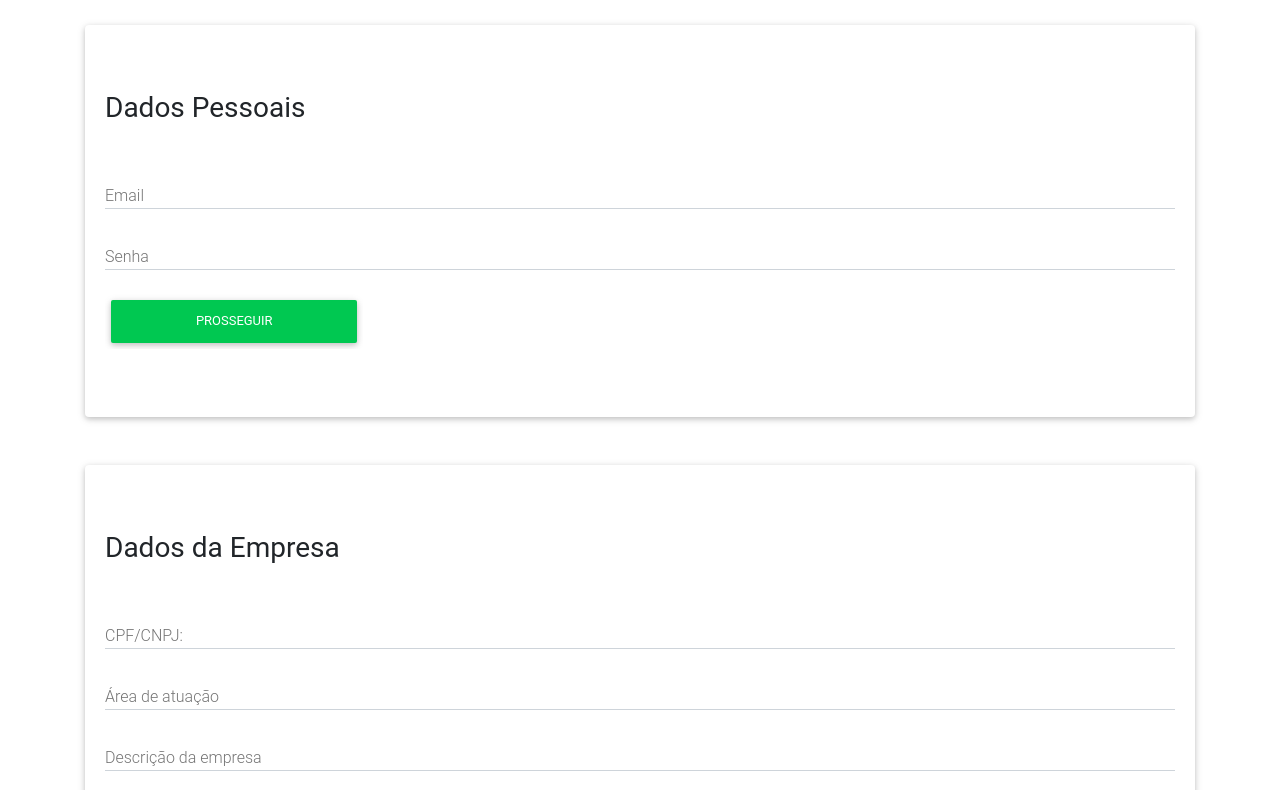
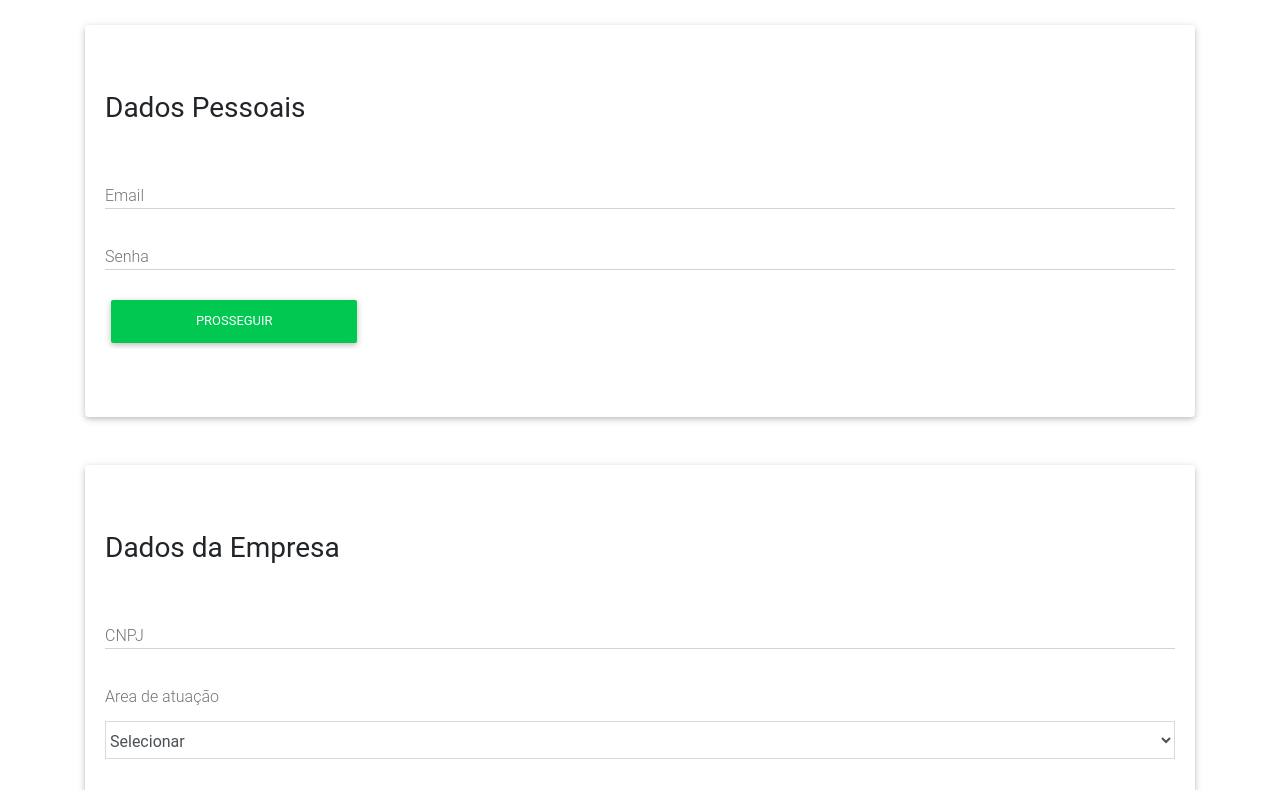
Before and after one commit to Kanthus123/Hackathon, a website: page TimelordsApp/src/form.html in a window 1280 px wide. Shown: the part 162-952 px from the top of the page. Drawn offline with nearby package versions, Linux system fonts and the light colour scheme.

Commit message:
atualização form by deborah

```diff
--- a/TimelordsApp/src/form.html
+++ b/TimelordsApp/src/form.html
@@ -53,13 +53,29 @@
       <div class="card-body">
         <h3 class="mt-5 mb-5">Dados da Empresa</h3>
         <div class="md-form">
-          <input type="text" id="CPF" class="form-control">
-          <label for="CPF">CPF/CNPJ:</label>
+          <input type="text" id="CNPJ" class="form-control">
+          <label for="CNPJ">CNPJ</label>
         </div>
         <div class="md-form">
-          <input type="text" id="Area" class="form-control">
-          <label for="Area">Área de atuação</label>
-        </div>
+              <label for="Area">Area de atuação</label><br></br>
+              <select id="Area" class="form-control">
+                <option value="selecionar" disabled selected>Selecionar</option>
+                <option value="infraestrutura">Infraestrutura</option>
+                <option value="industria">Indústria, Comércio e Serviços</option>
+                <option value="agropecuaria">Agropecuária</option>
+                <option value="administracao">Administração Pública</option>
+                <option value="capital">Capital de Giro</option>
+                <option value="cidades">Cidades</option>
+                <option value="cooperativa">Cooperativa de Crédito</option>
+                <option value="credito">Crédito Rural</option>
+                <option value="cultura">Cultura e Economia Criativa</option>
+                <option value="educacao">Educação, Saúde e Investimentos Sociais</option>
+                <option value="empreendimentos">Empreendimentos, Reforma e Ampliação</option>
+                <option value="maquinas">Máquinas, Equipamentos e Veículos</option>
+                <option value="meio">Meio Ambiente</option>
+                <option value="solucoes">Soluções de IoT</option>
+              </select>
+            </div>
         <div class="md-form">
           <input type="text" id="descricao" class="form-control">
           <label for="descricao">Descrição da empresa</label>
```
